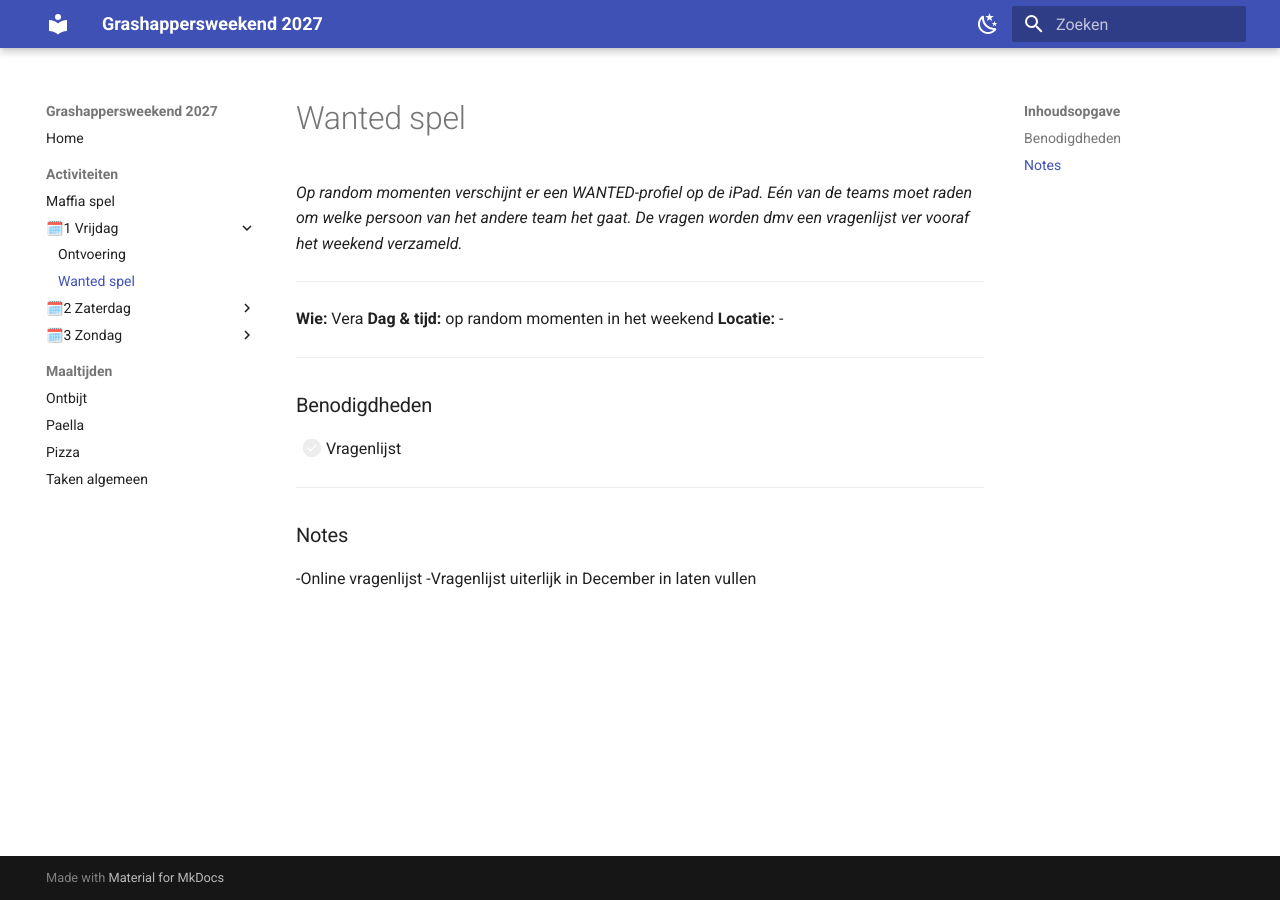
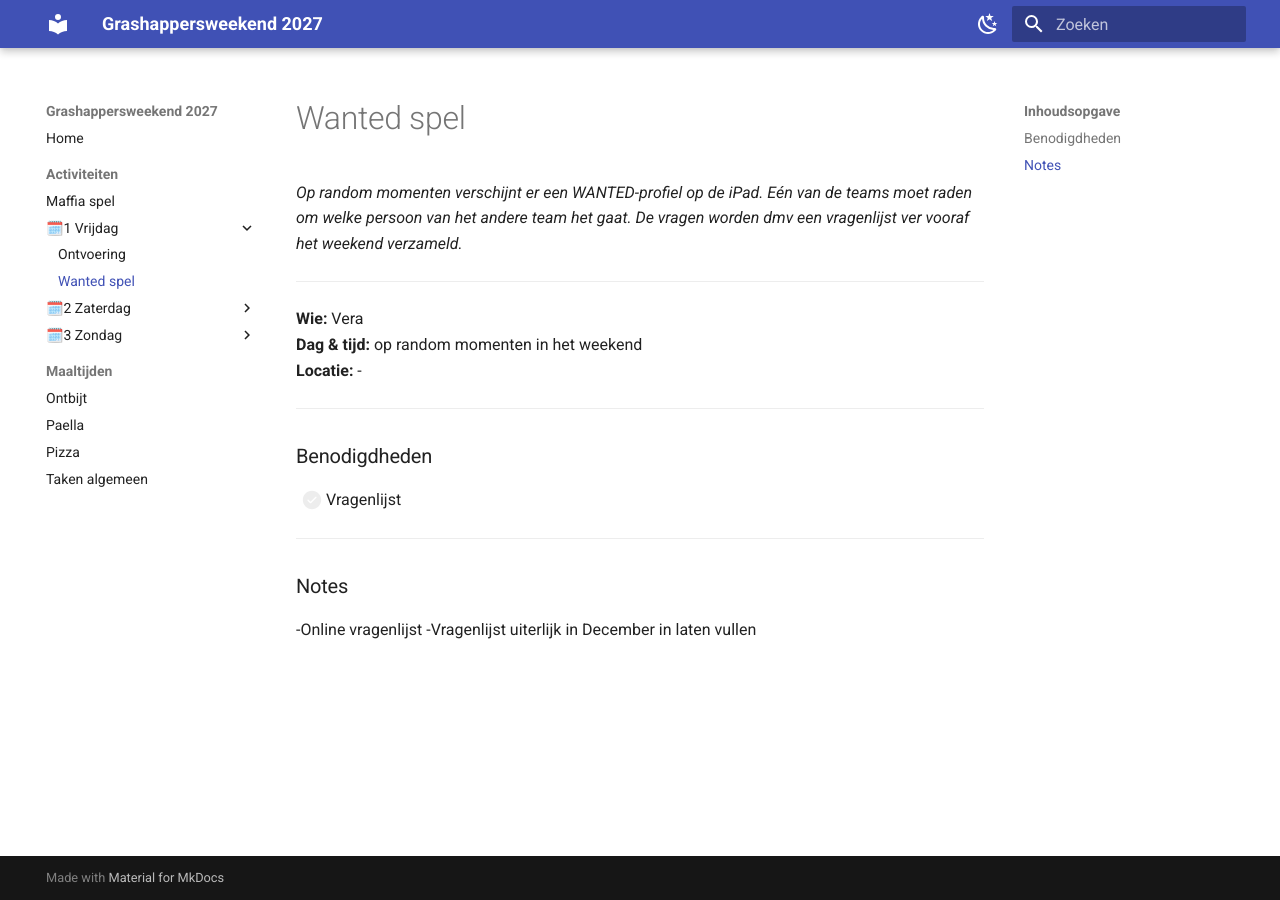
Before and after one commit to marschoe/grashappersweekend_2027, an MkDocs documentation site: the page built from Obsidian/Activiteiten/🗓️1- Vrijdag/Wanted spel.md, in a window 1280 px wide. Built offline with MkDocs 1.6.1 and Material for MkDocs 9.7.7, drawn with Linux system fonts in a browser that asks for light colours.

Commit message:
edit spacing

```diff
--- a/Obsidian/Activiteiten/🗓️1- Vrijdag/Wanted spel.md
+++ b/Obsidian/Activiteiten/🗓️1- Vrijdag/Wanted spel.md
@@ -2,15 +2,19 @@
 
 ---
 
-**Wie:** Vera
-**Dag & tijd:** op random momenten in het weekend
+**Wie:** Vera<br>
+**Dag & tijd:** op random momenten in het weekend<br>
 **Locatie:** -
 
 ---
+
 ### Benodigdheden
+
 - [ ] Vragenlijst
 
 ---
+
 ### Notes
--Online vragenlijst
--Vragenlijst uiterlijk in December in laten vullen
+
+<p>-Online vragenlijst
+-Vragenlijst uiterlijk in December in laten vullen</p>
```
Also changed, not shown: Obsidian/Activiteiten/🗓️1- Vrijdag/Ontvoering.md (+5 -0 lines), Obsidian/Activiteiten/🗓️2 - Zaterdag/Casino avond.md (+2 -2 lines).
